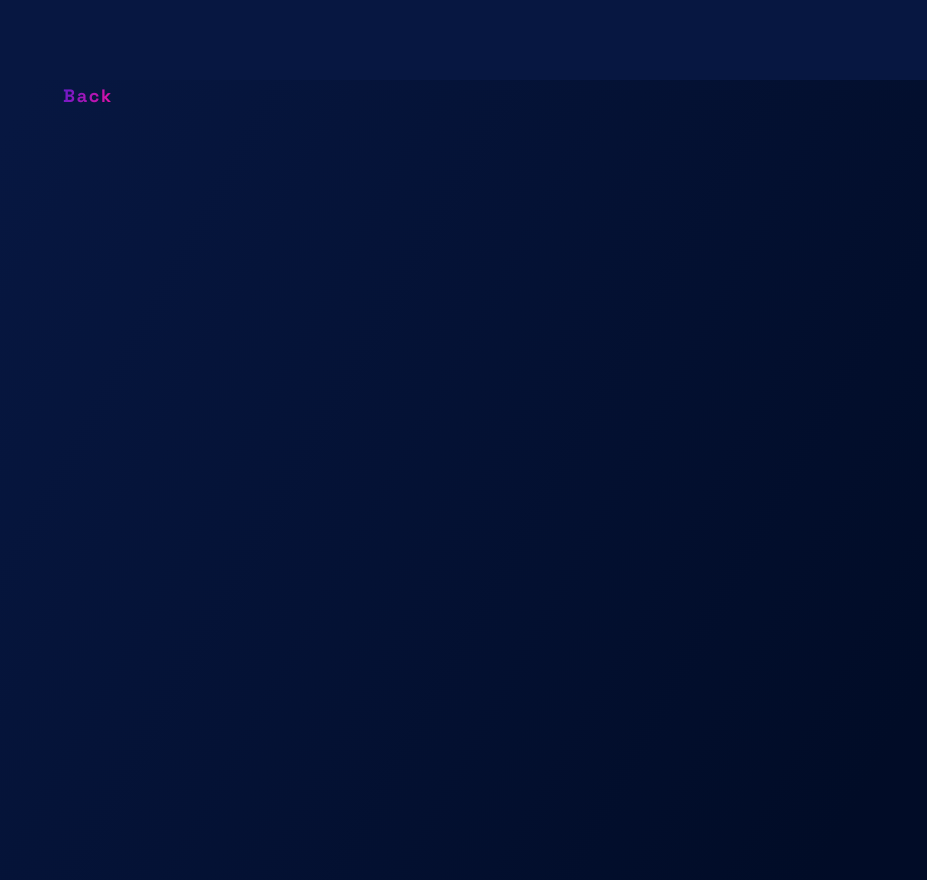
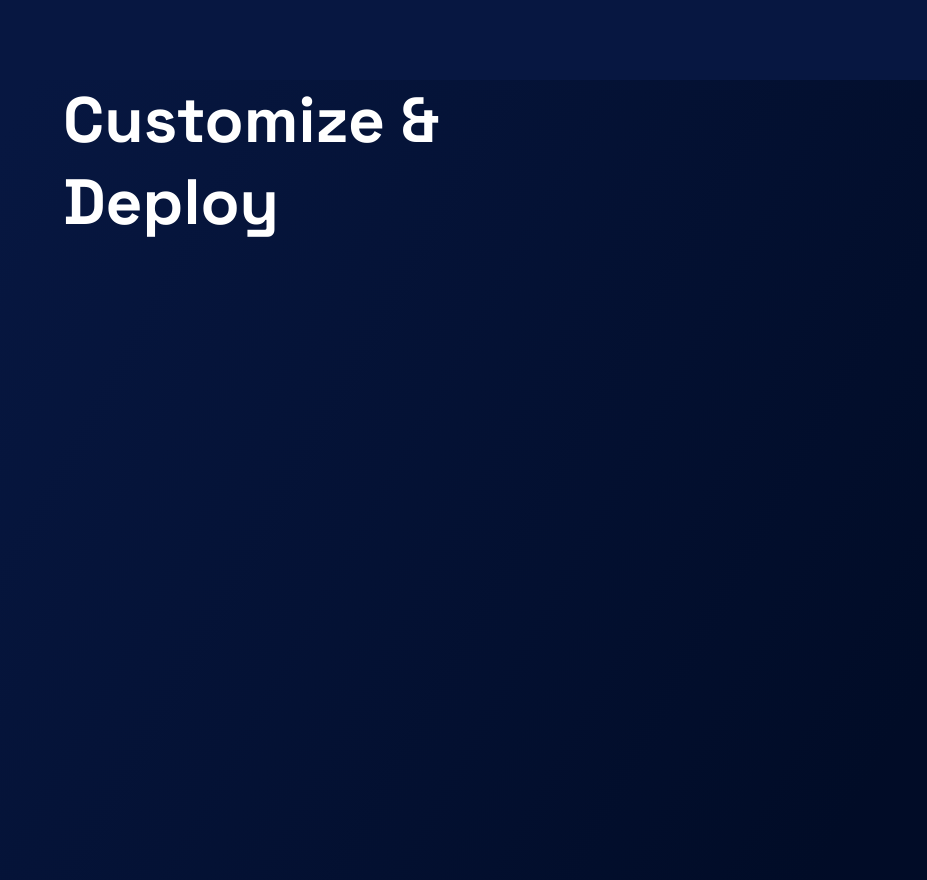
Before and after one commit to atomiklabs/deploycontracts.io, a Next.js app: page / in a window 1280 px wide. Shown: the whole page, without its empty margins (353-1280 px from the left). Built offline with nearby package versions, Linux system fonts and the light colour scheme.

Commit message:
add h1 heading

```diff
--- /dev/null
+++ b/components/H1.tsx
@@ -0,0 +1,7 @@
+export default function H1({ children }: { children: any }) {
+  return (
+    <h1 className='text-[48px] leading-[56px] md:text-[64px] md:leading-[81.66px] text-white font-space-grotesk font-bold'>
+      {children}
+    </h1>
+  )
+}
--- a/pages/index.tsx
+++ b/pages/index.tsx
@@ -1,10 +1,10 @@
-import LinkButton from '@/components/buttons/LinkButton'
+import H1 from '@/components/H1'
 
 export default function Example() {
   return (
     <div className='max-w-md mx-auto my-20'>
       <main>
-        <LinkButton href='/'>Back</LinkButton>
+        <H1>Customize & Deploy</H1>
       </main>
     </div>
   )
```
